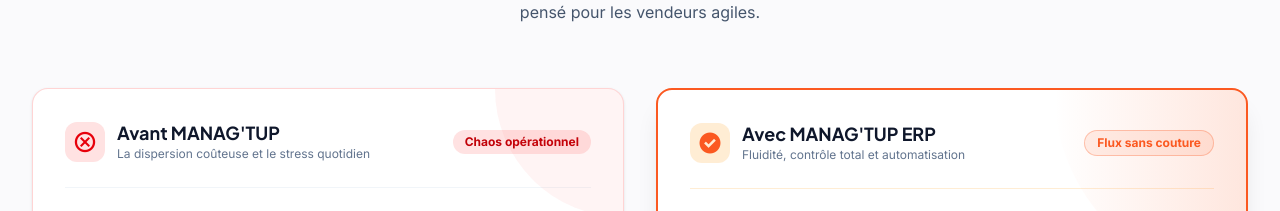
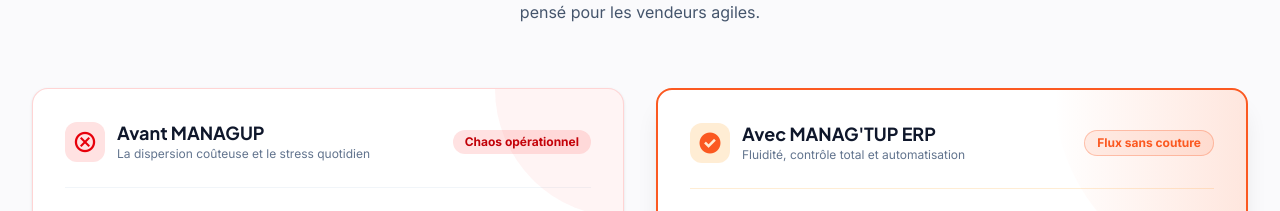
Before and after one commit to abdoubelhout/MANAGUP, a React (Vite) app: page / in a window 1280 px wide. Shown: the part 1130-1341 px from the top of the page. Built offline with nearby package versions, Linux system fonts and the light colour scheme.

Commit message:
Update Problems.tsx

```diff
--- a/src/components/sections/Problems.tsx
+++ b/src/components/sections/Problems.tsx
@@ -19,7 +19,7 @@
         </div>
 
         <div className="grid grid-cols-1 lg:grid-cols-2 gap-6 sm:gap-8 items-stretch">
-          {/* Colonne GAUCHE : Avant MANAG'TUP */}
+          {/* Colonne GAUCHE : Avant MANAGUP */}
           <div className="bg-white rounded-2xl p-5 sm:p-7 md:p-8 border border-red-200/80 shadow-sm relative overflow-hidden flex flex-col justify-between">
             <div className="absolute top-0 right-0 w-32 h-32 bg-red-500/5 rounded-bl-full pointer-events-none"></div>
             <div>
@@ -29,7 +29,7 @@
                     <MaterialIcon name="cancel" />
                   </div>
                   <div>
-                    <h3 className="font-title-md font-bold text-slate-900 text-base sm:text-lg">Avant MANAG'TUP</h3>
+                    <h3 className="font-title-md font-bold text-slate-900 text-base sm:text-lg">Avant MANAGUP</h3>
                     <p className="font-body-sm text-slate-500 text-xs">
                       La dispersion coûteuse et le stress quotidien
                     </p>
```
